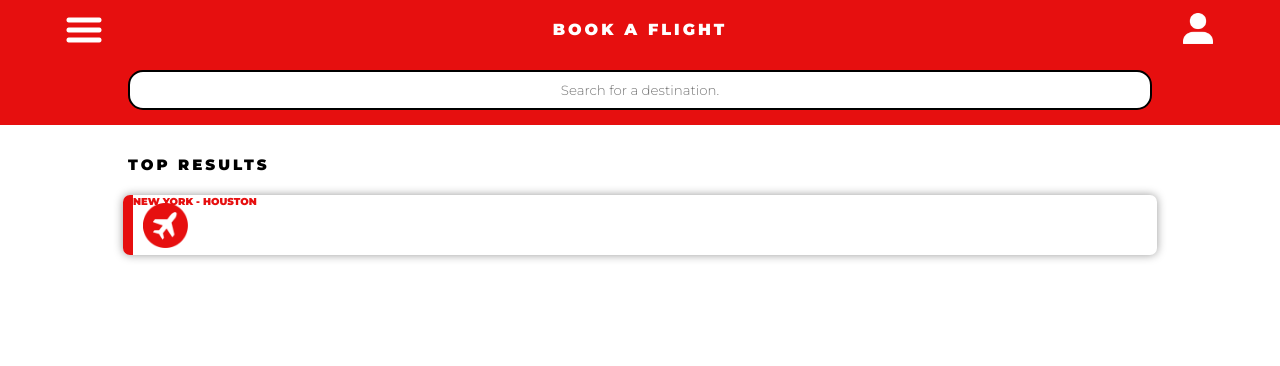
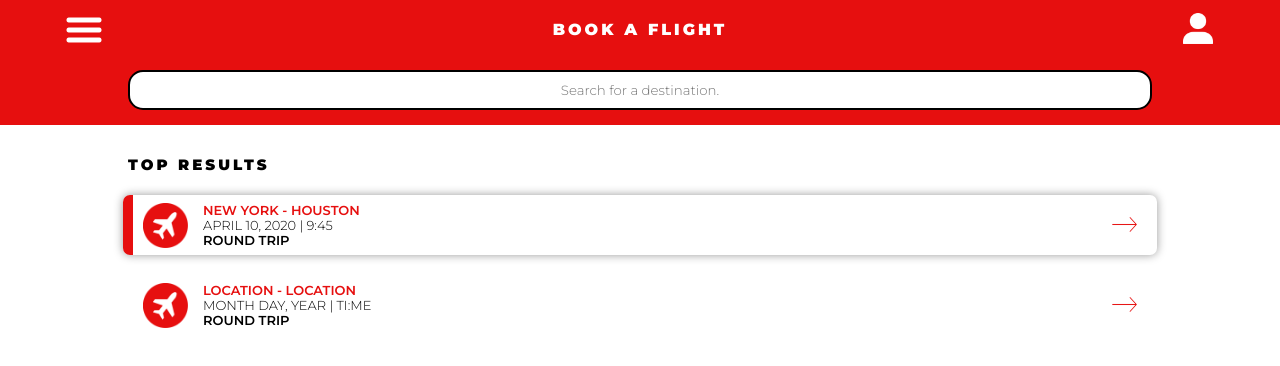
Before and after one commit to FlightDude737/Ace-App-BETA, a plain HTML site: page bookFlight.html in a window 1280 px wide. Drawn offline with Linux system fonts and the light colour scheme.

Commit message:
Developed the "Book a flight" including the destinations

```diff
--- a/bookFlight.html
+++ b/bookFlight.html
@@ -15,8 +15,23 @@
       <h1 style="font-family: Montserrat; color: black; font-weight: 700; letter-spacing: 3px; padding-top: 20px; font-size: 15px; width: 80%; text-align: left; height: 20px;">TOP RESULTS</h1>
       <div style="width: 80%; height: 60px; border-radius: 7px; box-shadow: 0 0 10px rgba(0, 0, 0, 0.4); margin-top: 20px; border-left: 10px solid #e60f0f; text-align: left; position: relative;">
         <img src="images/airplaneLogo.png" style="width: 45px; position: absolute; top: 50%; margin-top: -22.5px; margin-left: 10px;">
-        <p style="color: #e60f0f; font-family: Montserrat; font-weight: 700; font-size: 10px;">NEW YORK - HOUSTON</p>
+        <p style="color: #e60f0f; font-family: Montserrat; font-weight: 600; font-size: 13px; margin-left: 70px; position: absolute; top: 0px; margin-top: 7px;">NEW YORK - HOUSTON</p>
+        <p style="font-family: Montserrat; font-weight: 300; font-size: 13px; margin-left: 70px; position: absolute; top: 0px; margin-top: 22px;">APRIL 10, 2020 | 9:45</p>
+        <p style="font-family: Montserrat; font-weight: 600; font-size: 13px; margin-left: 70px; position: absolute; top: 0px; margin-top: 37px;">ROUND TRIP</p>
+        <img src="images/arrow.png" style="width: 25px; position: absolute; right: 20px; top: 22px;">
       </div>
+
+      <!--Option Two-->
+
+      <div style="width: 80%; height: 60px; border-radius: 7px; margin-top: 20px; border-left: 10px solid white; text-align: left; position: relative;">
+        <img src="images/airplaneLogo.png" style="width: 45px; position: absolute; top: 50%; margin-top: -22.5px; margin-left: 10px;">
+        <p style="color: #e60f0f; font-family: Montserrat; font-weight: 600; font-size: 13px; margin-left: 70px; position: absolute; top: 0px; margin-top: 7px;">LOCATION - LOCATION</p>
+        <p style="font-family: Montserrat; font-weight: 300; font-size: 13px; margin-left: 70px; position: absolute; top: 0px; margin-top: 22px;">MONTH DAY, YEAR | TI:ME</p>
+        <p style="font-family: Montserrat; font-weight: 600; font-size: 13px; margin-left: 70px; position: absolute; top: 0px; margin-top: 37px;">ROUND TRIP</p>
+        <img src="images/arrow.png" style="width: 25px; position: absolute; right: 20px; top: 22px;">
+      </div>
+
+
     </div>
     </center>
   </body>
```
Also changed, not shown: images/arrow.png (added).
